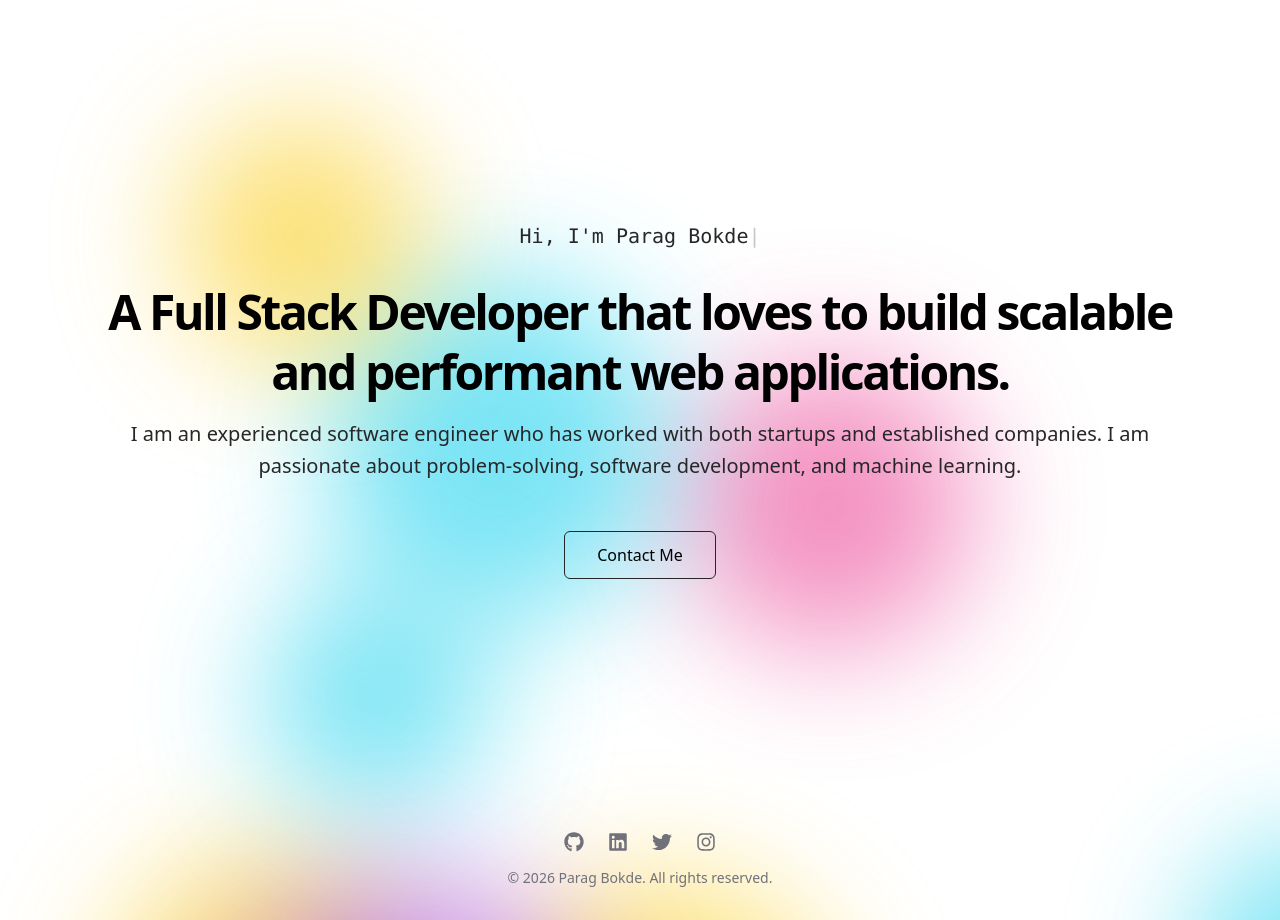
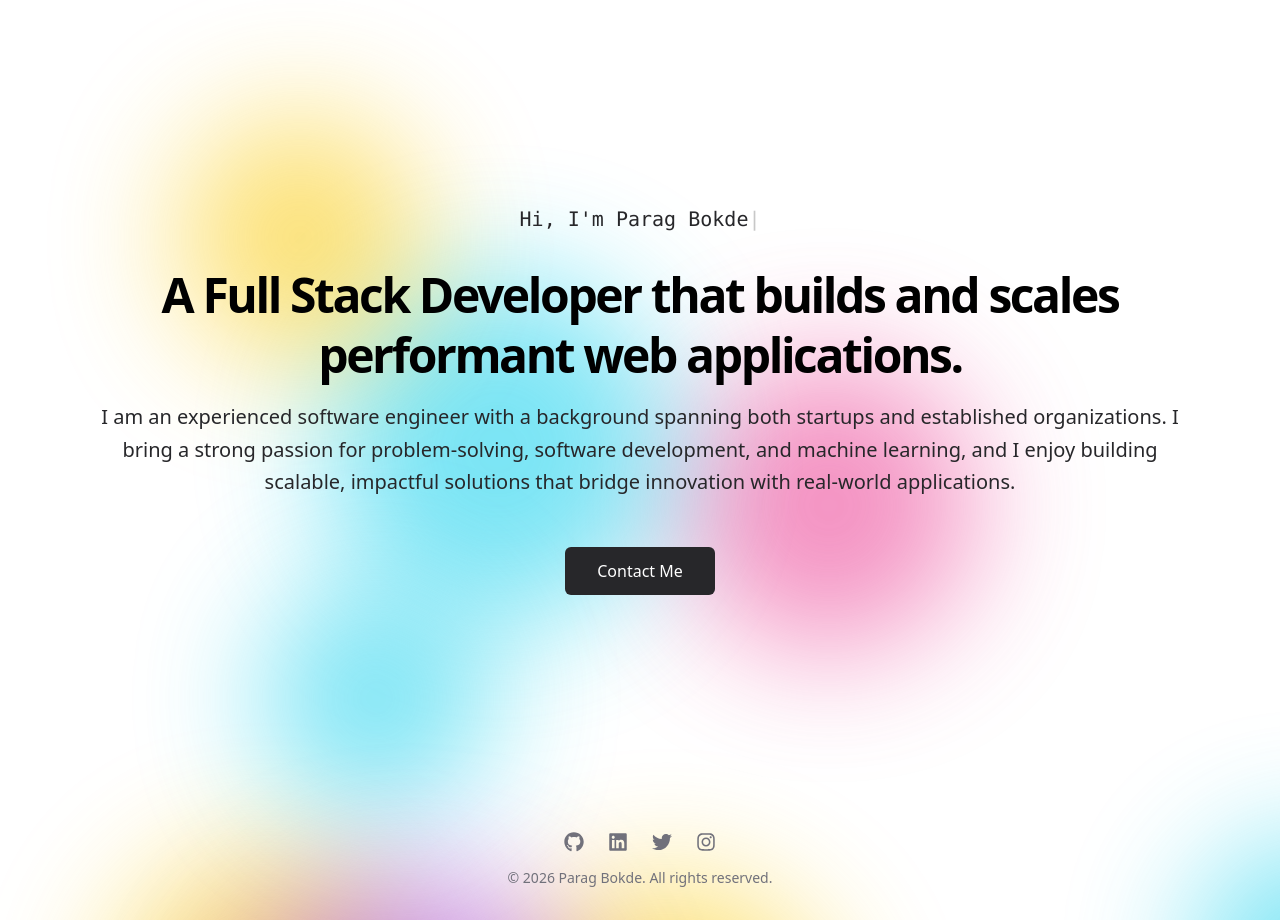
Before and after one commit to Parag-kun/portfolio, a Next.js app: page / in a window 1280 px wide. Built offline with nearby package versions, Linux system fonts and the light colour scheme.

Commit message:
Make footer social icons black on hover, hide additional content on trailer, Content changes

```diff
--- a/app/page.tsx
+++ b/app/page.tsx
@@ -1,3 +1,5 @@
+"use client";
+
 import Hero from "./sections/hero";
 import Contact from "./sections/contact";
 import Projects from "./sections/projects";
@@ -6,8 +8,17 @@ import Skillset from "./sections/skillset";
 import Trailer from "./sections/trailer";
 import BlurredBallsBackground from "@/components/animations/balls-bg";
 import Footer from "./sections/footer";
+import { useEffect, useState } from "react";
 
 export default function Home() {
+  const [show, setShow] = useState(false);
+
+  useEffect(() => {
+    setTimeout(() => {
+      setShow(true);
+    }, 3000);
+  }, []);
+
   return (
     <main className="relative">
       <BlurredBallsBackground />
@@ -15,11 +26,15 @@ export default function Home() {
         <Trailer />
         <Hero />
       </section>
-      {/* <Projects />
-      <WorkExperience />
-      <Skillset />
-      <Contact /> */}
-      <Footer />
+      {show && (
+        <>
+          {/* <Projects />
+          <WorkExperience />
+          <Skillset />
+          <Contact /> */}
+          <Footer />
+        </>
+      )}
     </main>
   );
 }
--- a/app/sections/footer.tsx
+++ b/app/sections/footer.tsx
@@ -11,7 +11,10 @@ export default function Footer() {
           className="hover:text-white transition-colors"
           aria-label="GitHub"
         >
-          <FaGithub size={20} />
+          <FaGithub
+            size={20}
+            className="hover:text-black transition-colors duration-200"
+          />
         </a>
         <a
           href="https://www.linkedin.com/in/parag-bokde-30b9241b1/"
@@ -20,7 +23,10 @@ export default function Footer() {
           className="hover:text-white transition-colors"
           aria-label="LinkedIn"
         >
-          <FaLinkedin size={20} />
+          <FaLinkedin
+            size={20}
+            className="hover:text-black transition-colors duration-200"
+          />
         </a>
         <a
           href="https://x.com/ParagBokde"
@@ -29,7 +35,10 @@ export default function Footer() {
           className="hover:text-white transition-colors"
           aria-label="Twitter"
         >
-          <FaTwitter size={20} />
+          <FaTwitter
+            size={20}
+            className="hover:text-black transition-colors duration-200"
+          />
         </a>
         <a
           href="https://www.instagram.com/paragbokde/"
@@ -38,7 +47,10 @@ export default function Footer() {
           className="hover:text-white transition-colors"
           aria-label="Instagram"
         >
-          <FaInstagram size={20} />
+          <FaInstagram
+            size={20}
+            className="hover:text-black transition-colors duration-200"
+          />
         </a>
       </div>
       <p>&copy; {new Date().getFullYear()} Parag Bokde. All rights reserved.</p>
--- a/app/sections/hero.tsx
+++ b/app/sections/hero.tsx
@@ -56,7 +56,7 @@ export default function Hero() {
         animate="animate"
         className="mb-4 text-xl font-bold leading-tight tracking-tighter md:text-3xl lg:text-5xl text-center text-shadow-black"
       >
-        A Full Stack Developer that loves to build scalable and performant web
+        A Full Stack Developer that builds and scales performant web
         applications.
       </motion.h1>
       {show && (
@@ -66,9 +66,11 @@ export default function Hero() {
           transition={{ duration: 0.5 }}
           className="mb-12 text-zinc-800 md:text-lg lg:text-xl leading-relaxed text-center"
         >
-          I am an experienced software engineer who has worked with both
-          startups and established companies. I am passionate about
-          problem-solving, software development, and machine learning.
+          I am an experienced software engineer with a background spanning both
+          startups and established organizations. I bring a strong passion for
+          problem-solving, software development, and machine learning, and I
+          enjoy building scalable, impactful solutions that bridge innovation
+          with real-world applications.
         </motion.p>
       )}
       {show && (
@@ -79,7 +81,7 @@ export default function Hero() {
           className="flex gap-4 items-center justify-center lg:justify-start"
         >
           <a href="mailto:paragbokde51@gmail.com">
-            <Button variant="outline" size="lg">
+            <Button variant="secondary" size="lg">
               Contact Me
             </Button>
           </a>
--- a/app/sections/trailer.tsx
+++ b/app/sections/trailer.tsx
@@ -23,7 +23,7 @@ export default function Trailer() {
           You need
         </motion.div>
         <motion.h1 className="mb-4 text-xl font-bold leading-tight tracking-tighter md:text-3xl lg:text-5xl text-center">
-          A Full Stack Developer that loves to build scalable and performant web
+          A Full Stack Developer that builds and scales performant web
           applications?
         </motion.h1>
 
```
